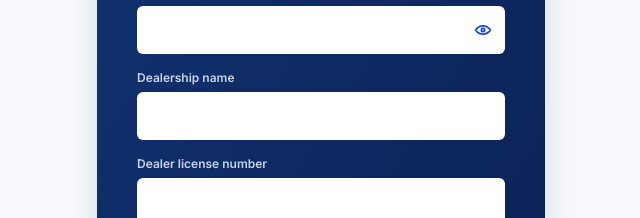
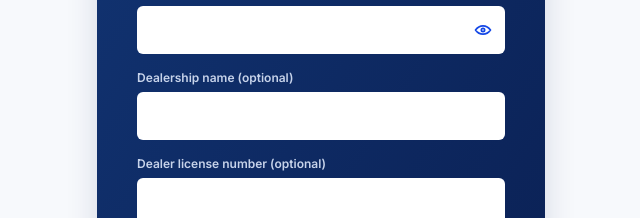
Before and after one commit to sirlopu/sourcethevin, a React (Vite) app in the folder apps/web/: page /request-access in a window 1280 px wide. Shown: the part 285-503 px from the top of the page, without its empty margins (319-959 px from the left). Built offline with nearby package versions, Linux system fonts and the light colour scheme; no server answers.

Commit message:
updated optional labels

```diff
--- a/apps/web/src/pages/RequestSellerAccess.tsx
+++ b/apps/web/src/pages/RequestSellerAccess.tsx
@@ -77,14 +77,14 @@ export default function RequestSellerAccess() {
           onChange={(event) => setPassword(event.target.value)}
         />
         <Field
-          label="Dealership name"
+          label="Dealership name (optional)"
           name="dealershipName"
           required
           value={dealershipName}
           onChange={(event) => setDealershipName(event.target.value)}
         />
         <Field
-          label="Dealer license number"
+          label="Dealer license number (optional)"
           name="licenseNumber"
           required
           value={licenseNumber}
```
